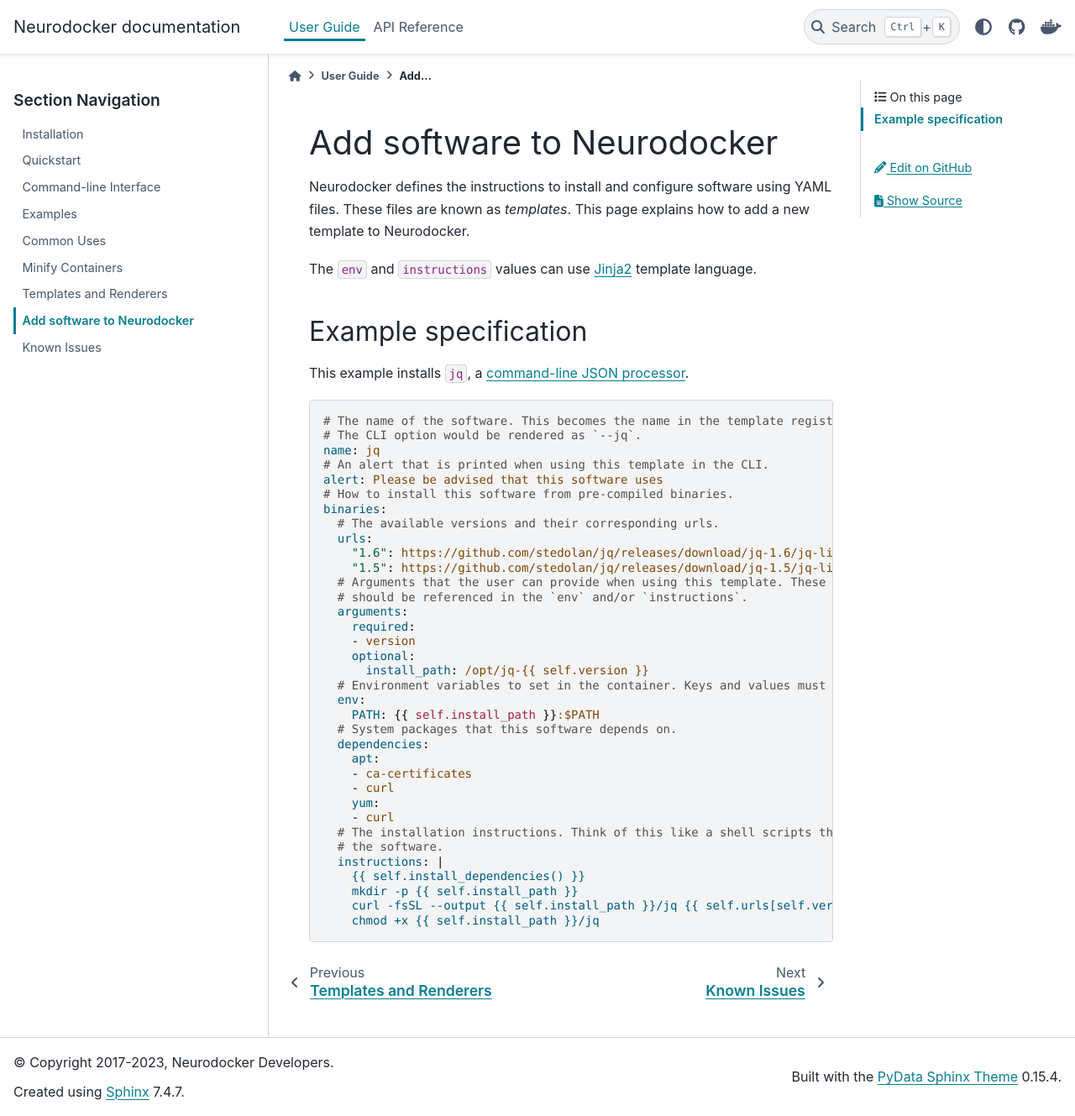
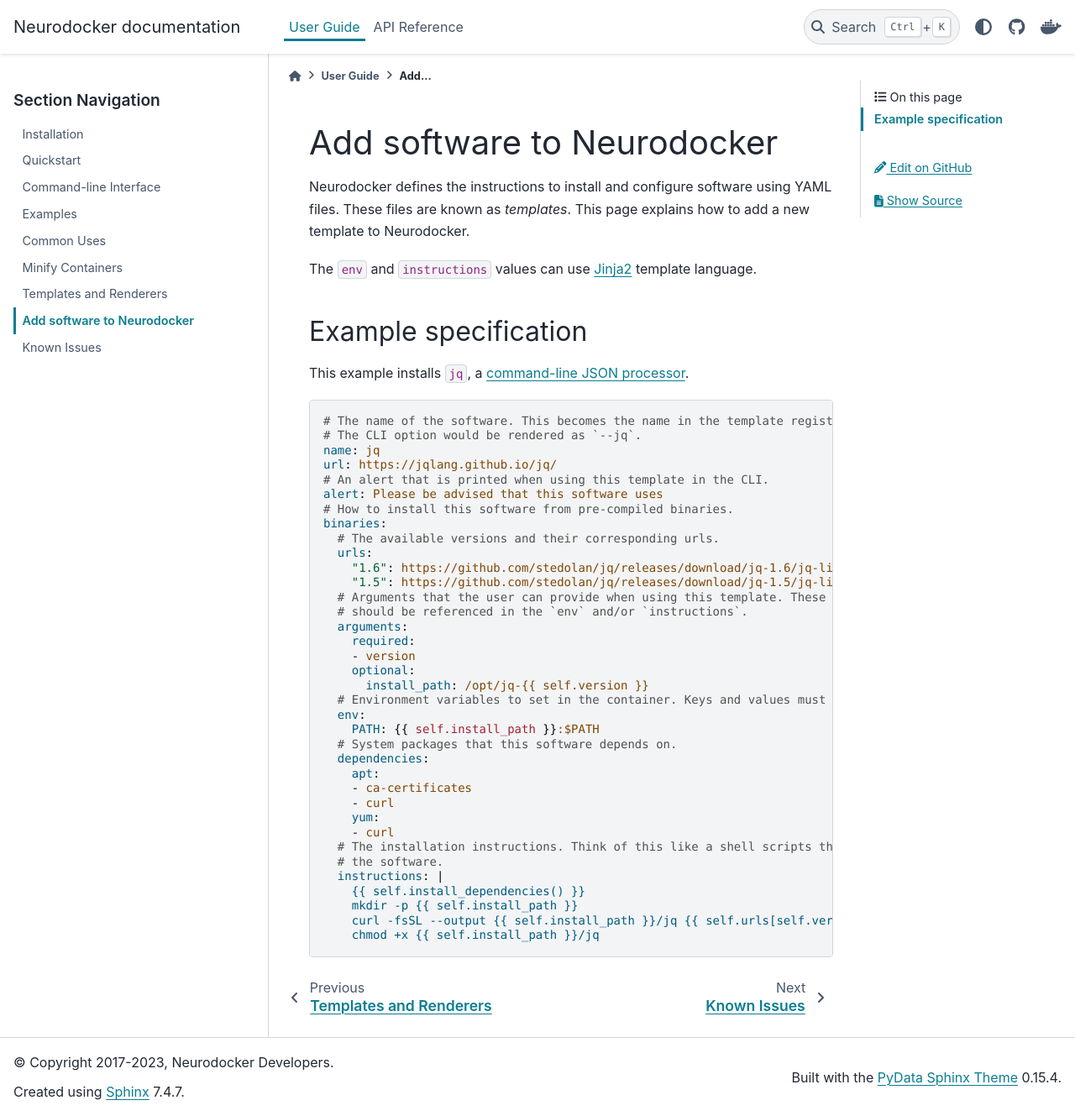
Before and after one commit to ReproNim/neurodocker, a Sphinx documentation site: the page built from docs/user_guide/add_template.rst, in a window 1280 px wide and 1329 px high. Shown: the whole window at 84% size. Built offline with Sphinx 7.4.7 and the PyData theme 0.15.4, drawn with Linux system fonts in a browser that asks for light colours; some of the changed lines change nothing that is shown.

Commit message:
add url to templates

```diff
--- a/docs/user_guide/add_template.rst
+++ b/docs/user_guide/add_template.rst
@@ -19,6 +19,7 @@ This example installs :code:`jq`, a
     # The name of the software. This becomes the name in the template registry.
     # The CLI option would be rendered as `--jq`.
     name: jq
+    url: https://jqlang.github.io/jq/
     # An alert that is printed when using this template in the CLI.
     alert: Please be advised that this software uses
     # How to install this software from pre-compiled binaries.
```
Also changed, not shown: 1 other file.
